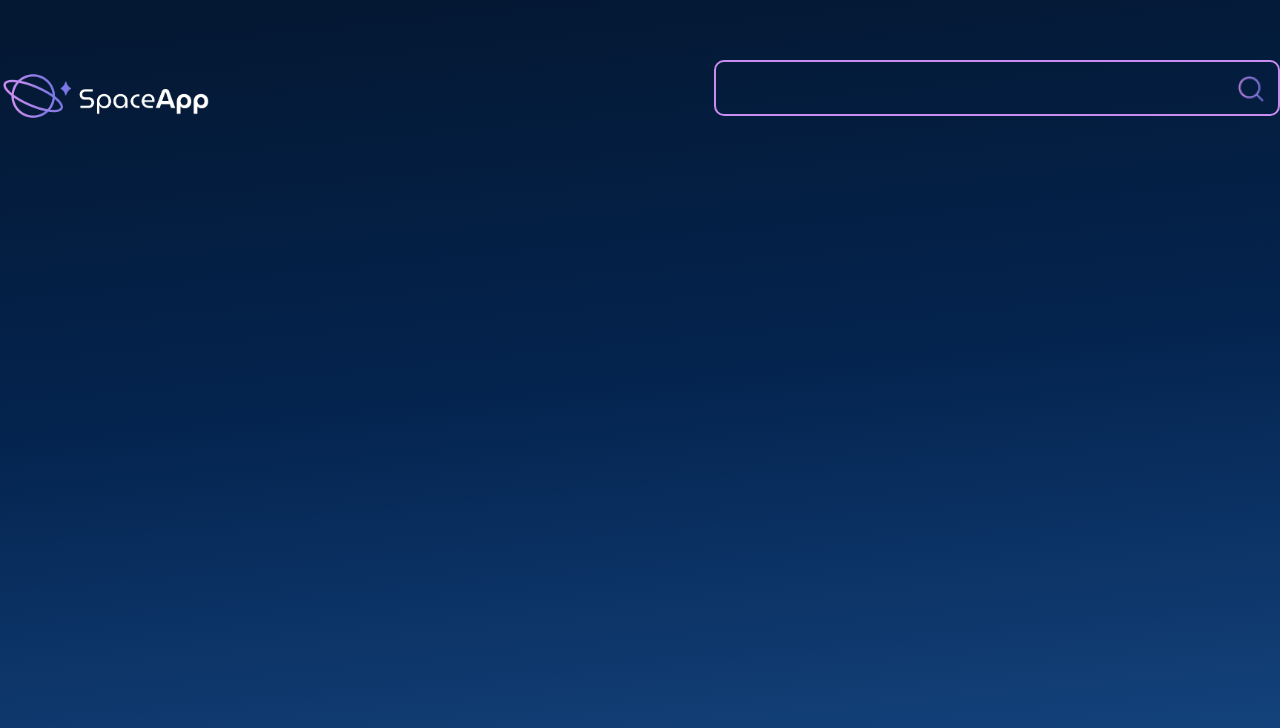
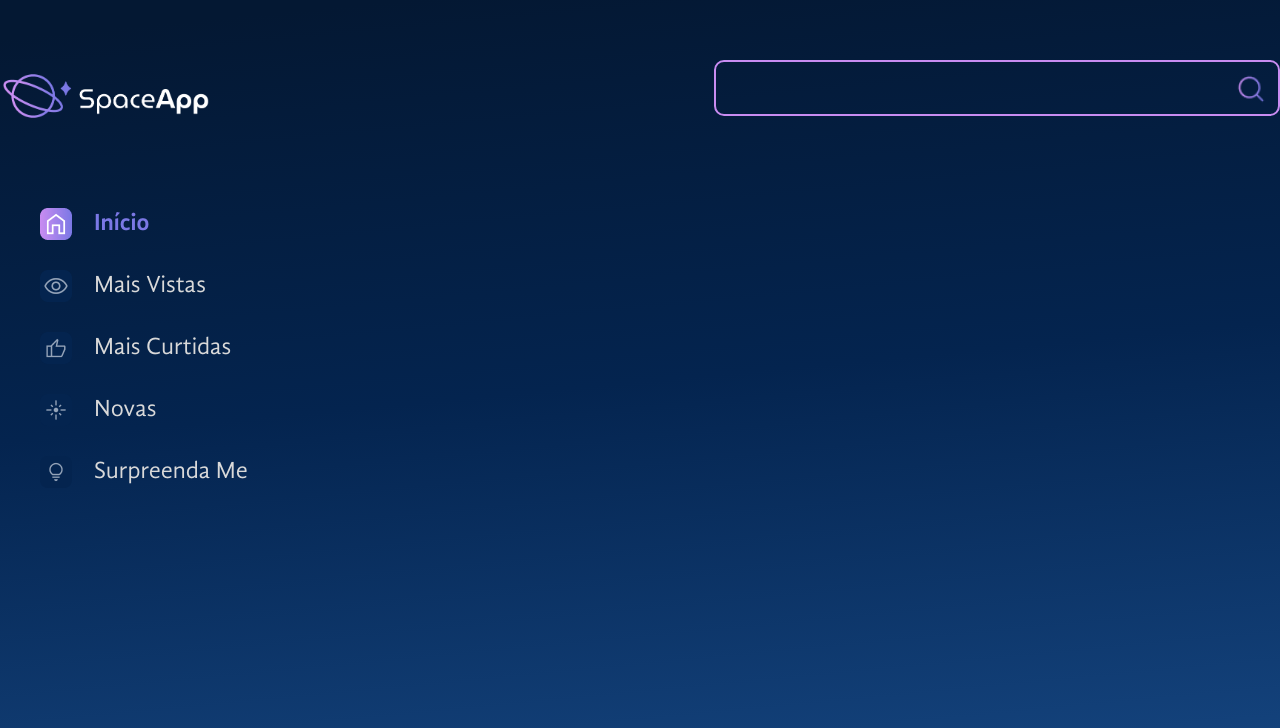
Before and after one commit to chiquinelli-bia/space-app, a React (Vite) app: page / in a window 1280 px wide. Shown: the top 728 px of the page. Built offline with nearby package versions, Linux system fonts and the light colour scheme.

Commit message:
feat(components) cria e importa BarraLateral mapeiando itens do menu

```diff
--- a/src/App.jsx
+++ b/src/App.jsx
@@ -1,6 +1,7 @@
 import styled from "styled-components";
 import GlobalStyles from "@/components/globalStyles";
 import Cabecalho from "@/components/cabecalho";
+import BarraLateral from "@/components/barraLateral";
 
 const FundoGradiente = styled.div`
   background: linear-gradient(
@@ -18,6 +19,7 @@ function App() {
     <FundoGradiente>
       <GlobalStyles />
       <Cabecalho />
+      <BarraLateral />
     </FundoGradiente>
   );
 }
--- /dev/null
+++ b/src/components/barraLateral/index.jsx
@@ -0,0 +1,68 @@
+import styled from "styled-components";
+import ItemNavegacao from "@/components/barraLateral/itemNavegacao";
+import {
+  homeAtivo,
+  homeInativo,
+  maisCurtidasAtivo,
+  maisCurtidasInativo,
+  maisVistasAtivo,
+  maisVistasInativo,
+  novasAtivo,
+  novasInativo,
+  surpreendaAtivo,
+  surpreendaInativo,
+} from "@/assets/";
+
+const ListaEstilizada = styled.ul``;
+
+export default function BarraLateral() {
+  const itensBarraLateral = [
+    {
+      ativo: true,
+      iconeAtivo: homeAtivo,
+      iconeInativo: homeInativo,
+      children: "Início",
+    },
+    {
+      ativo: false,
+      iconeAtivo: maisVistasAtivo,
+      iconeInativo: maisVistasInativo,
+      children: "Mais Vistas",
+    },
+    {
+      ativo: false,
+      iconeAtivo: maisCurtidasAtivo,
+      iconeInativo: maisCurtidasInativo,
+      children: "Mais Curtidas",
+    },
+    {
+      ativo: false,
+      iconeAtivo: novasAtivo,
+      iconeInativo: novasInativo,
+      children: "Novas",
+    },
+    {
+      ativo: false,
+      iconeAtivo: surpreendaAtivo,
+      iconeInativo: surpreendaInativo,
+      children: "Surpreenda Me",
+    },
+  ];
+  return (
+    <aside>
+      <nav>
+        <ListaEstilizada>
+          {itensBarraLateral.map((item) => (
+            <ItemNavegacao
+              ativo={item.ativo}
+              iconeAtivo={item.iconeAtivo}
+              iconeInativo={item.iconeInativo}
+            >
+              {item.children}
+            </ItemNavegacao>
+          ))}
+        </ListaEstilizada>
+      </nav>
+    </aside>
+  );
+}
```
